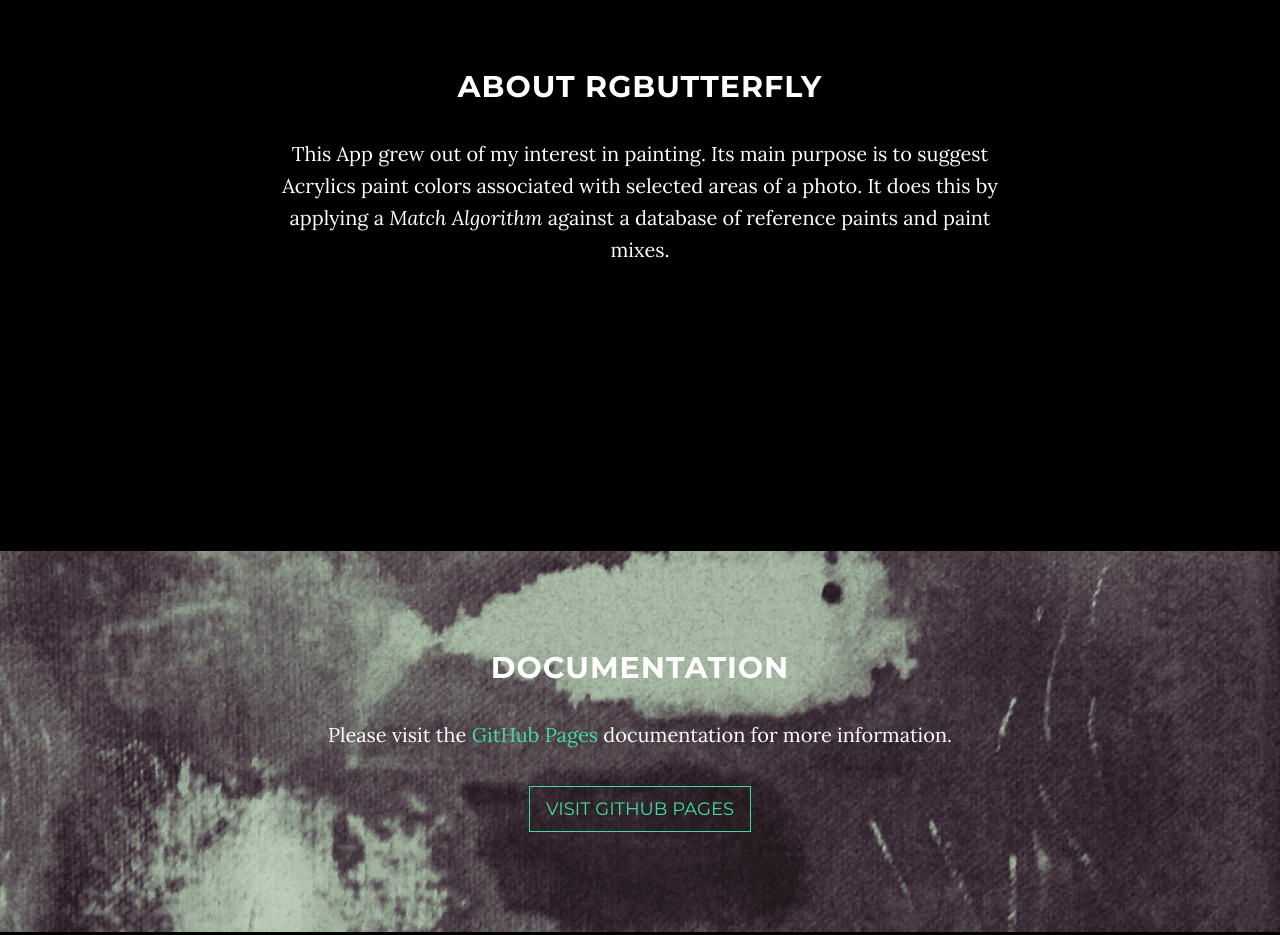
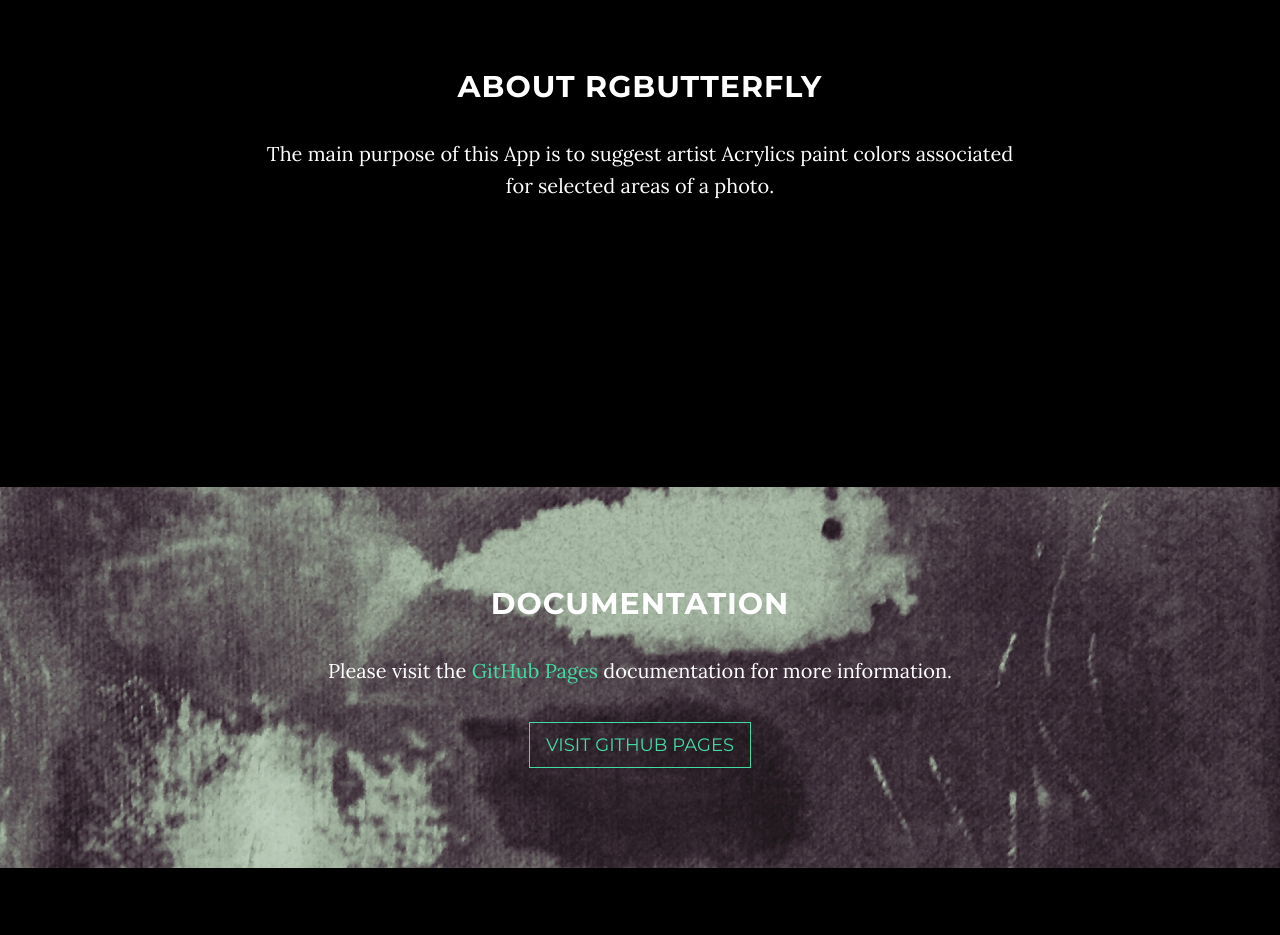
Before and after one commit to spineo/rgbutterfly-site, a website: page index.html in a window 1280 px wide. Shown: the part 980-1915 px from the top of the page. Drawn offline with nearby package versions, Linux system fonts and the light colour scheme; some packages are replaced by stand-ins of ours.

Commit message:
Simplified the 'About' section.

```diff
--- a/index.html
+++ b/index.html
@@ -93,7 +93,7 @@
         <div class="row">
             <div class="col-lg-8 col-lg-offset-2">
                 <h2>About RGButterfly</h2>
-                <p>This App grew out of my interest in painting. Its main purpose is to suggest Acrylics paint colors associated with selected areas of a photo. It does this by applying a <i>Match Algorithm</i> against a database of reference paints and paint mixes.</p>
+                <p>The main purpose of this App is to suggest artist Acrylics paint colors associated for selected areas of a photo.</p>
             </div>
         </div>
     </section>
```
